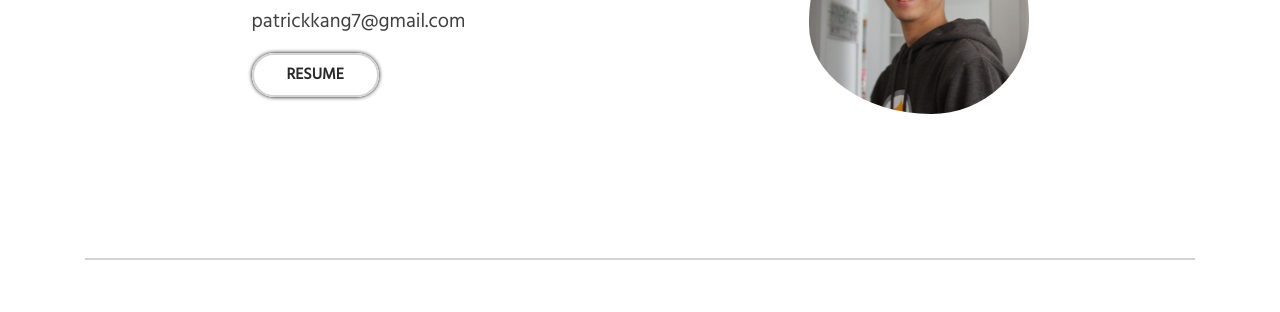
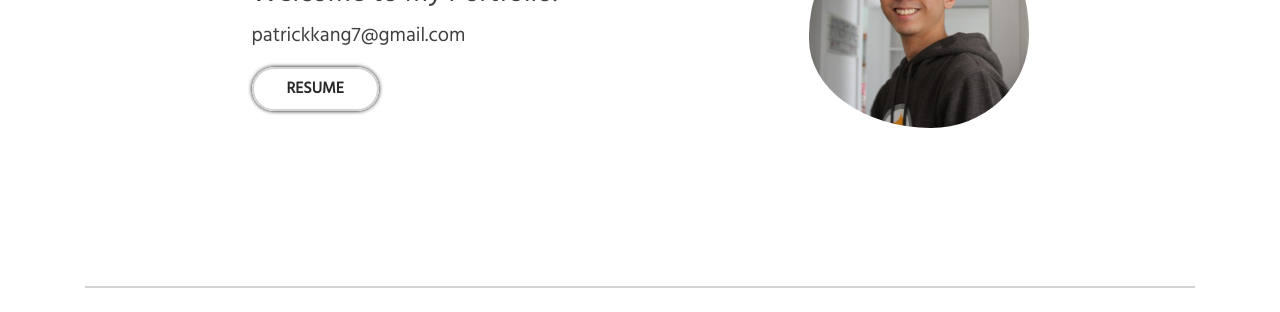
Before and after one commit to pkang8/pkang8, a plain HTML site: page index.html in a window 1280 px wide. Shown: the part 252-564 px from the top of the page. Drawn offline with nearby package versions, Linux system fonts and the light colour scheme; some packages are replaced by stand-ins of ours; a script that the page names is missing; some icons are missing.

Commit message:
Add files via upload

```diff
--- a/index.css
+++ b/index.css
@@ -67,7 +67,6 @@ body {
   display: flex;
   flex-direction: column;
   min-height: 100vh;
-  margin: 0;
 }
 
 .navbar-light {
@@ -483,12 +482,12 @@ li {
 
 
 section.banner {
-  padding: 30px 15%;
+  padding: 160px 15%;
 }
 
 @media (width <= 720px) {
   section.banner {
-    padding: 30px 10%;
+    padding: 160px 10% 100px;
   }
 }
 
```
